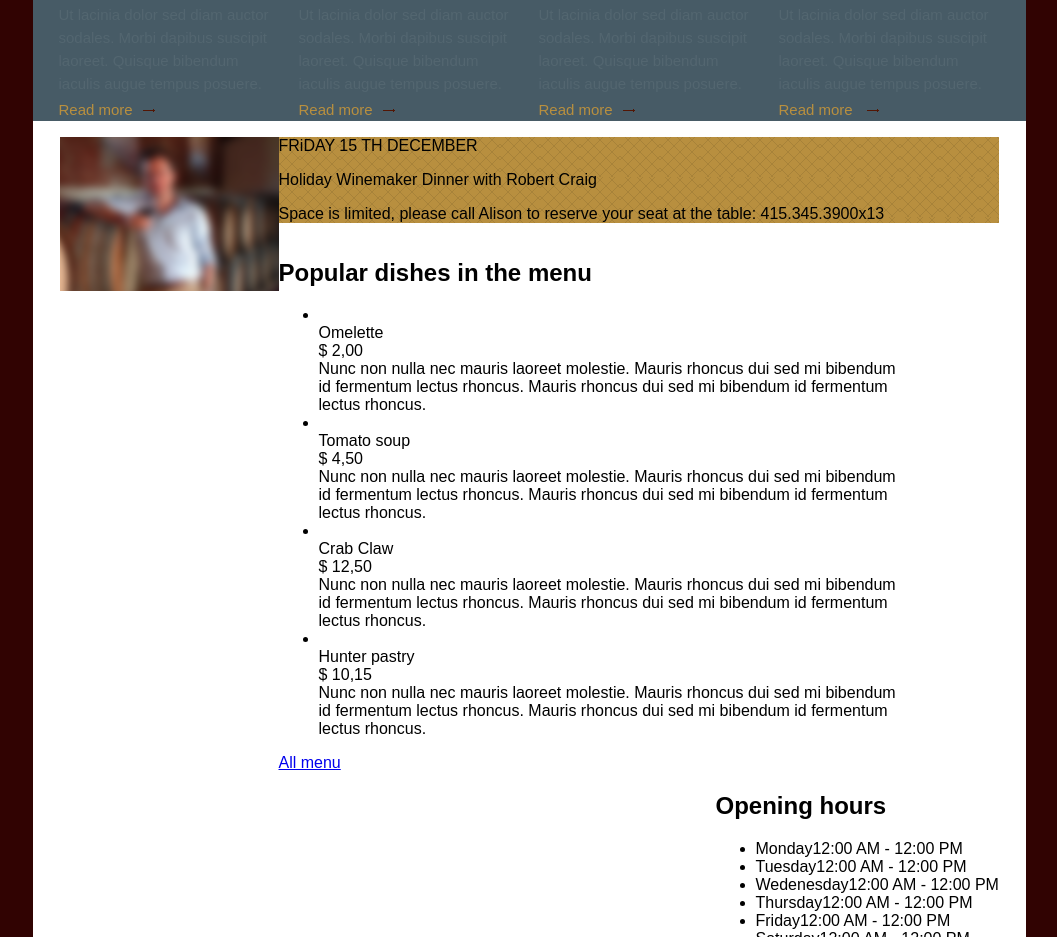
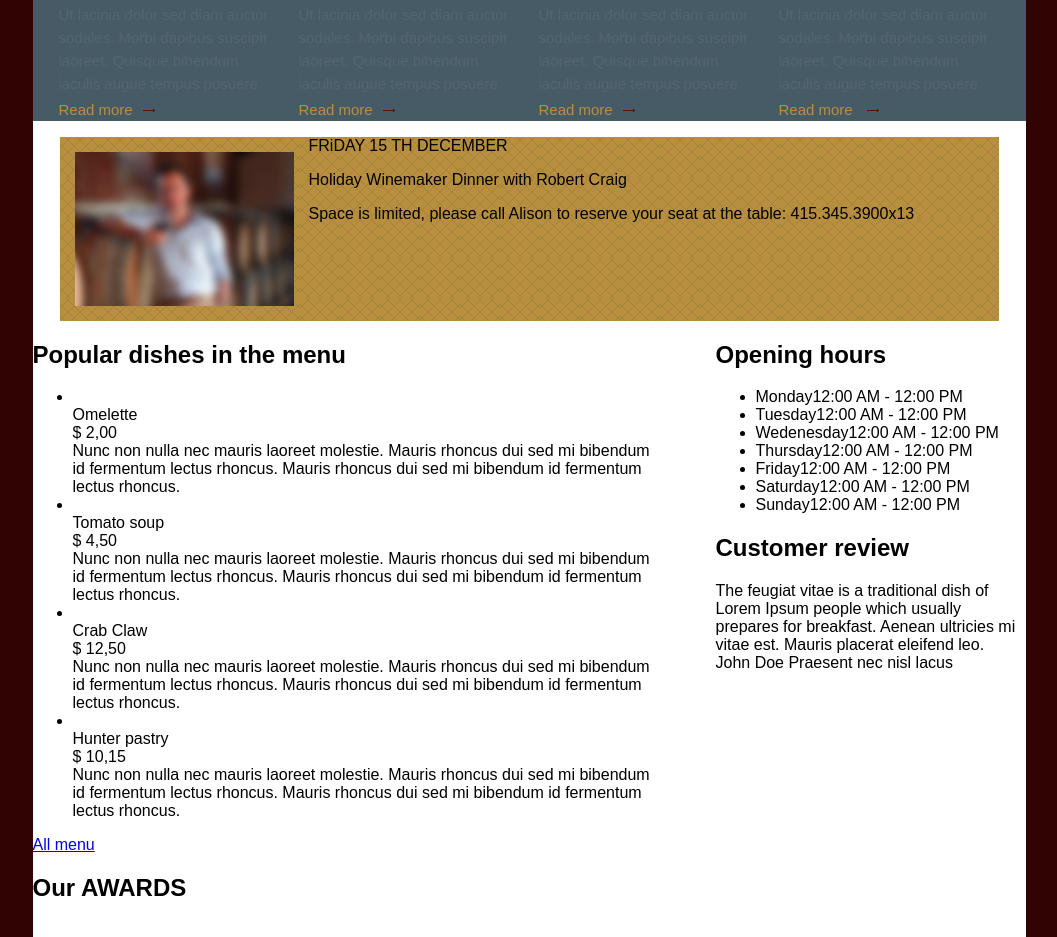
Before and after one commit to ushakovp/Felicita, a plain HTML site: page index.html in a window 1280 px wide. Shown: the part 925-1862 px from the top of the page, without its empty margins (111-1168 px from the left). Drawn offline with nearby package versions, Linux system fonts and the light colour scheme.

Commit message:
services

```diff
--- a/css/style.css
+++ b/css/style.css
@@ -21,7 +21,8 @@ html, body{
 .header:after,
 .services:after,
 .info:after,
-.footer:after{
+.footer:after,
+.event-banner:after{
     content: '';
     display: table;
     clear: both;
@@ -171,10 +172,7 @@ html, body{
     margin: 0 27px;
     background-image: url(../images/bg-event-banner.png);
 }
-.event-banner:before{
-    content: url("../images/dec-event-banner.png");
+.event-banner img{
     float: left;
+    padding: 15px;
 }
-.event-banner:after{
-    clear: both;
-}
--- a/index.html
+++ b/index.html
@@ -77,6 +77,7 @@
         </div>
         <div class="info-block">
             <div class="event-banner">
+                <img src="images/dec-event-banner.png" alt=""/>
                 <p>FRiDAY <span>15 TH</span> DECEMBER</p>
                 <p>Holiday Winemaker Dinner with Robert Craig</p>
                 <p>Space is limited, please call Alison to reserve your seat at the table: 415.345.3900x13</p>
```
